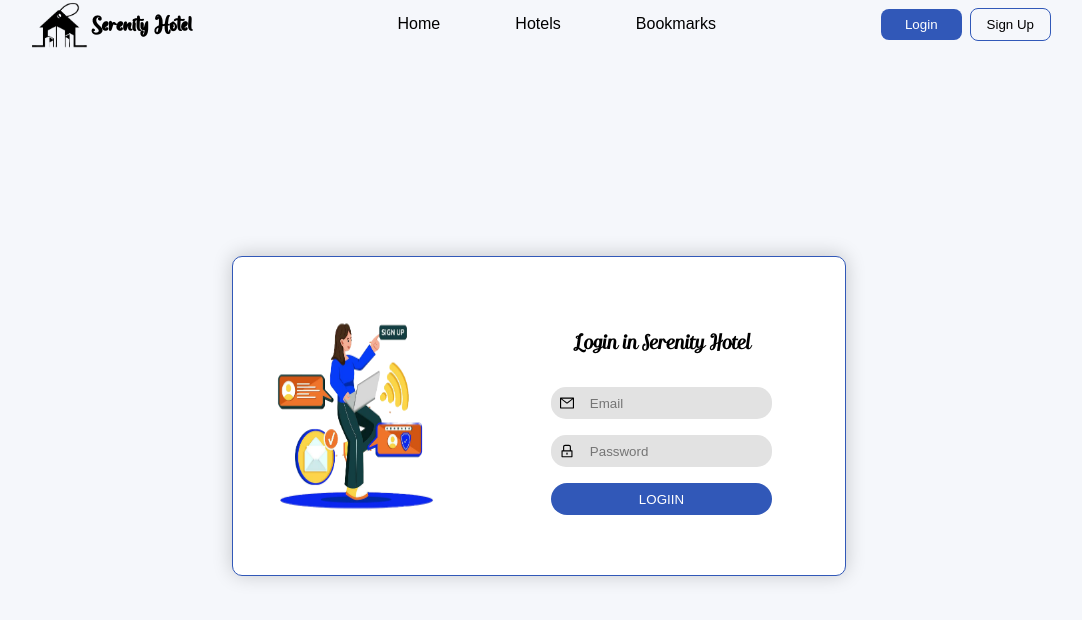
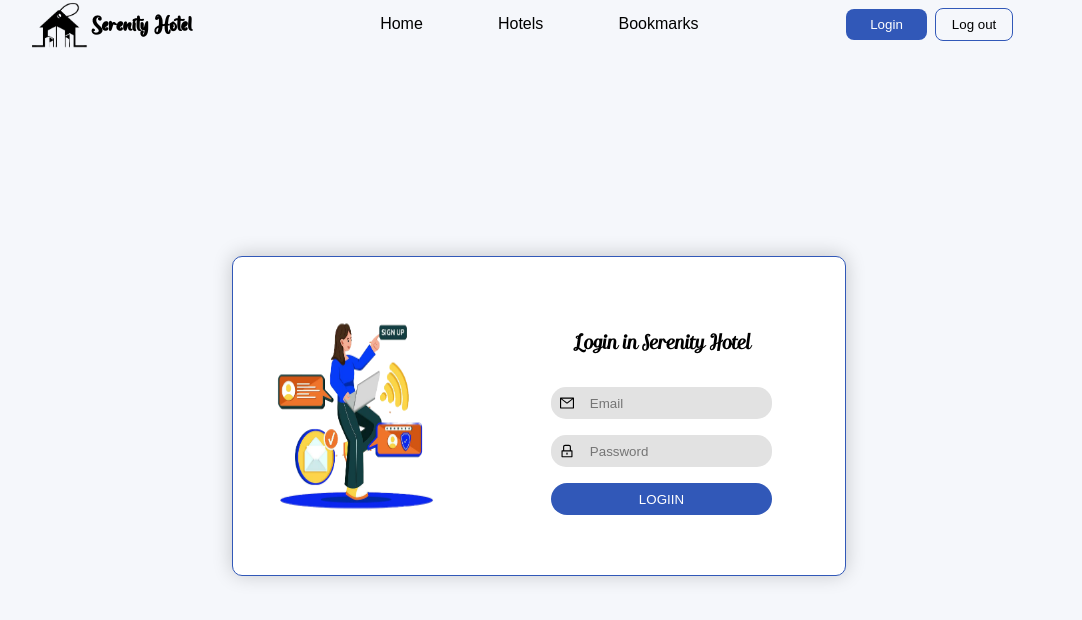
Before and after one commit to hanafeizi83/Booking-Hotel-App, a React (Vite) app: page /login in a window 1280 px wide. Shown: the top 620 px of the page, without its empty margins (101-1183 px from the left). Built offline with nearby package versions, Linux system fonts and the light colour scheme; no server answers; data requests are answered from the project's data file; the HTML template or start-up script is replaced by a standard one.

Commit message:
make userProfile when login

```diff
--- a/src/App.css
+++ b/src/App.css
@@ -59,6 +59,13 @@
   margin: 0;
 }
 
+.btnAndProfile {
+  width: 20%;
+  display: flex;
+  align-items: center;
+  justify-content: space-between;
+}
+
 .btnSingIn {
   background-color: var(--blue);
   color: var(--white);
@@ -74,6 +81,21 @@
   margin-left: .5rem;
 }
 
+.userProfile {
+  height: 3rem;
+  display: flex;
+  align-items: center;
+}
+
+.userProfile img {
+  width: 2rem;
+  height: 2rem;
+  border-radius: 50%;
+}
+
+.userProfile p {
+  font-family: 'Bollerouy';
+}
 
 .headerCotain {
   background-image: url('../public/images/bg.jpg');
--- a/src/components/Header/Header.jsx
+++ b/src/components/Header/Header.jsx
@@ -1,8 +1,10 @@
 import React, { useEffect, useState } from 'react'
 import { Link, useNavigate } from 'react-router-dom';
+import { useAuth } from '../../context/AuthProvider';
 
 function Header() {
     const [small, setSmall] = useState(false);
+    const { isAuthenticated, logout, user } = useAuth();
     const navigate = useNavigate();
     useEffect(() => {
         if (typeof window !== "undefined") {
@@ -11,7 +13,9 @@ function Header() {
             );
         }
     }, []);
-
+    const handleLogOut = () => {
+        logout()
+    }
     return (
         <header className={`header ${small ? 'headerBackground' : ''}`} >
             <div className="container">
@@ -27,10 +31,28 @@ function Header() {
                             <Link to='/bookmarks'><li>Bookmarks</li></Link>
                         </ul>
                     </nav>
-                    <div>
-                        <button className='btn btnSingIn' onClick={() => navigate('/login')}>Login</button>
-                        <button className='btn btnSingUp'>Sign Up</button>
+                    <div className="btnAndProfile">
+                        <div>
+                            <button
+                                className='btn btnSingIn'
+                                style={{
+                                    display: isAuthenticated ? 'none' : ''
+                                }}
+                                onClick={() => navigate('/login')}
+                            >Login</button>
+                            <button
+                                className='btn btnSingUp'
+                                onClick={handleLogOut}
+                            >Log out</button>
+                        </div>
+                        {
+                            isAuthenticated && <div className="userProfile">
+                                <img src="images/user.jpg" />
+                                <p>{` Hi ${user.name}`}</p>
+                            </div>
+                        }
                     </div>
+
                 </div>
             </div>
         </header>
```
Also changed, not shown: public/images/user.jpg (added).
